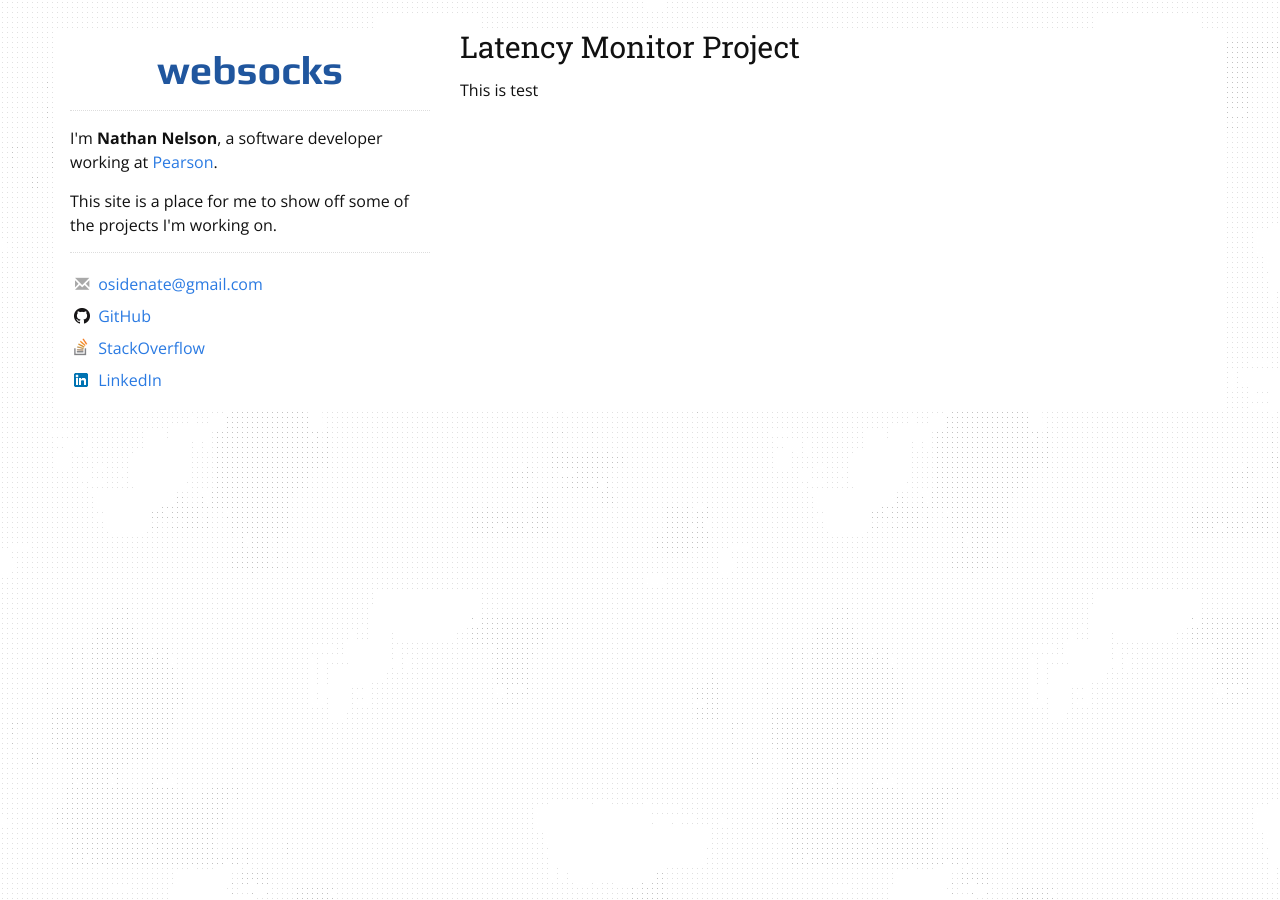
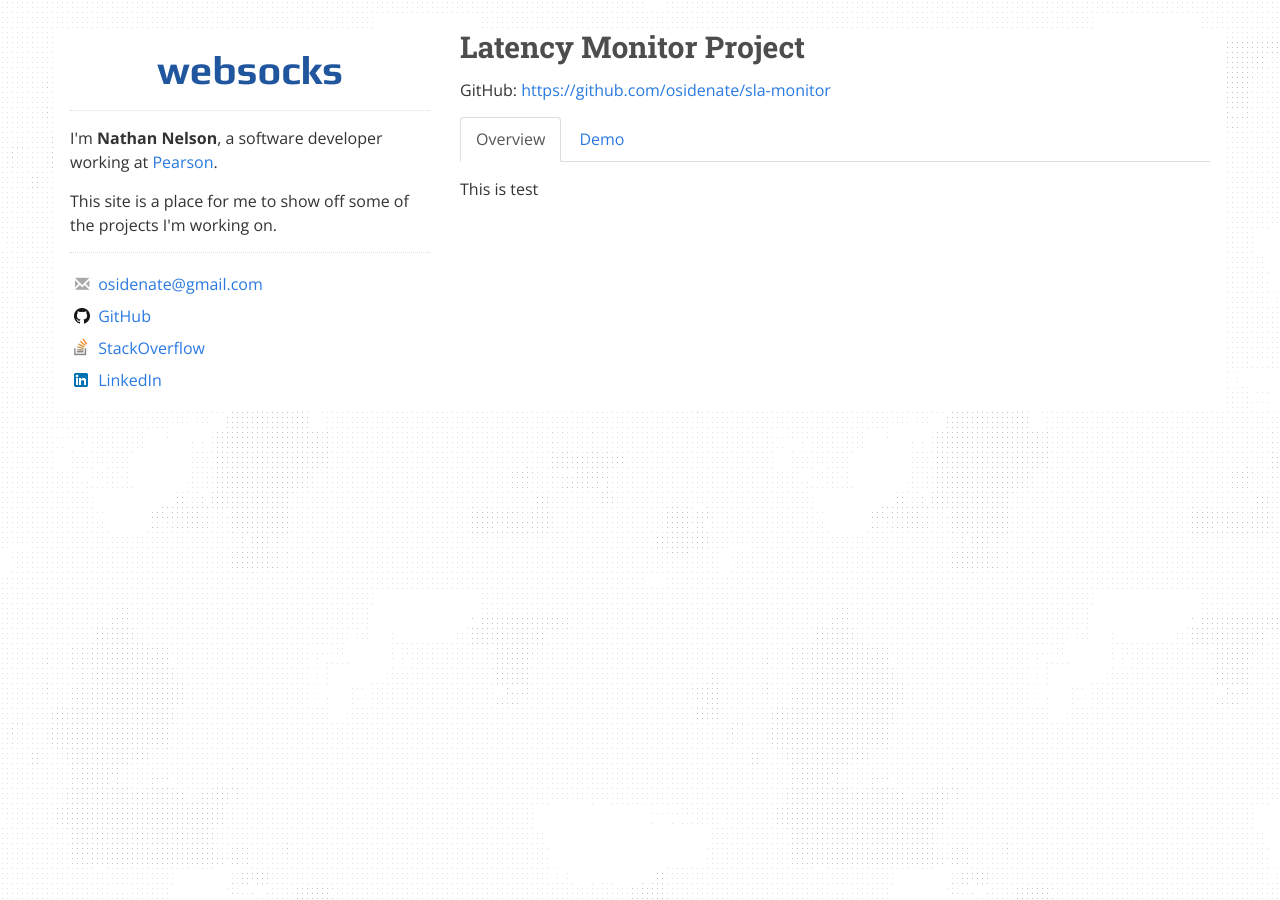
Before and after one commit to osidenate/websocks.net, a Jekyll site: the page built from _posts/2015-07-12-latency-monitor.markdown, in a window 1280 px wide. Built offline with Jekyll 4.4.1, drawn with Linux system fonts in a browser that asks for light colours; nearby versions of some CDN libraries; library files that are not in the unit come from our copies.

Commit message:
Updated project layout

```diff
--- a/_layouts/project.html
+++ b/_layouts/project.html
@@ -1,5 +1,16 @@
 ---
 layout: default
 ---
-<h2>{{ page.title }}</h2>
-<p>{{ content }}</p>
+
+<div class="project">
+    <h2>{{ page.title }}</h2>
+
+    <p>GitHub: <a href="{{ page.gitHubUrl }}">{{ page.gitHubUrl }}</a></p>
+
+    <ul class="nav nav-tabs">
+        <li role="presentation" class="active"><a href="#">Overview</a></li>
+        <li role="presentation"><a href="#">Demo</a></li>
+    </ul>
+
+    <p>{{ content }}</p>
+</div>
--- a/_posts/2015-07-12-latency-monitor.markdown
+++ b/_posts/2015-07-12-latency-monitor.markdown
@@ -4,6 +4,7 @@ title:  "Latency Monitor Project"
 date:   2015-07-12
 categories: project
 brief: "Hello World"
+gitHubUrl: https://github.com/osidenate/sla-monitor
 ---
 
 This is test
--- a/_sass/_base.scss
+++ b/_sass/_base.scss
@@ -81,7 +81,8 @@ li {
  */
 h1, h2, h3, h4, h5, h6 {
     font-family: "Roboto Slab";
-    font-weight: 300;
+    font-weight: bold;
+    color: #4D4D4D;
 }
 
 
--- a/_sass/_home.scss
+++ b/_sass/_home.scss
@@ -1,8 +1,4 @@
 ul.projects {
   margin-left: 0;
   list-style-type: none;
-
-  .panel-title {
-    font-weight: bold;
-  }
 }
--- /dev/null
+++ b/_sass/_project.scss
@@ -0,0 +1,5 @@
+.project {
+  .nav {
+    margin-left: 0;
+  }
+}
--- a/css/main.scss
+++ b/css/main.scss
@@ -13,7 +13,7 @@ $base-line-height: 1.5;
 
 $spacing-unit:     30px;
 
-$text-color:       #111;
+$text-color:       #333;
 $background-color: #fdfdfd;
 $brand-color:      #2a7ae2;
 
@@ -50,5 +50,6 @@ $on-laptop:        800px;
         "layout",
         "syntax-highlighting",
         "home",
-        "nav"
+        "nav",
+        "project"
 ;
```
